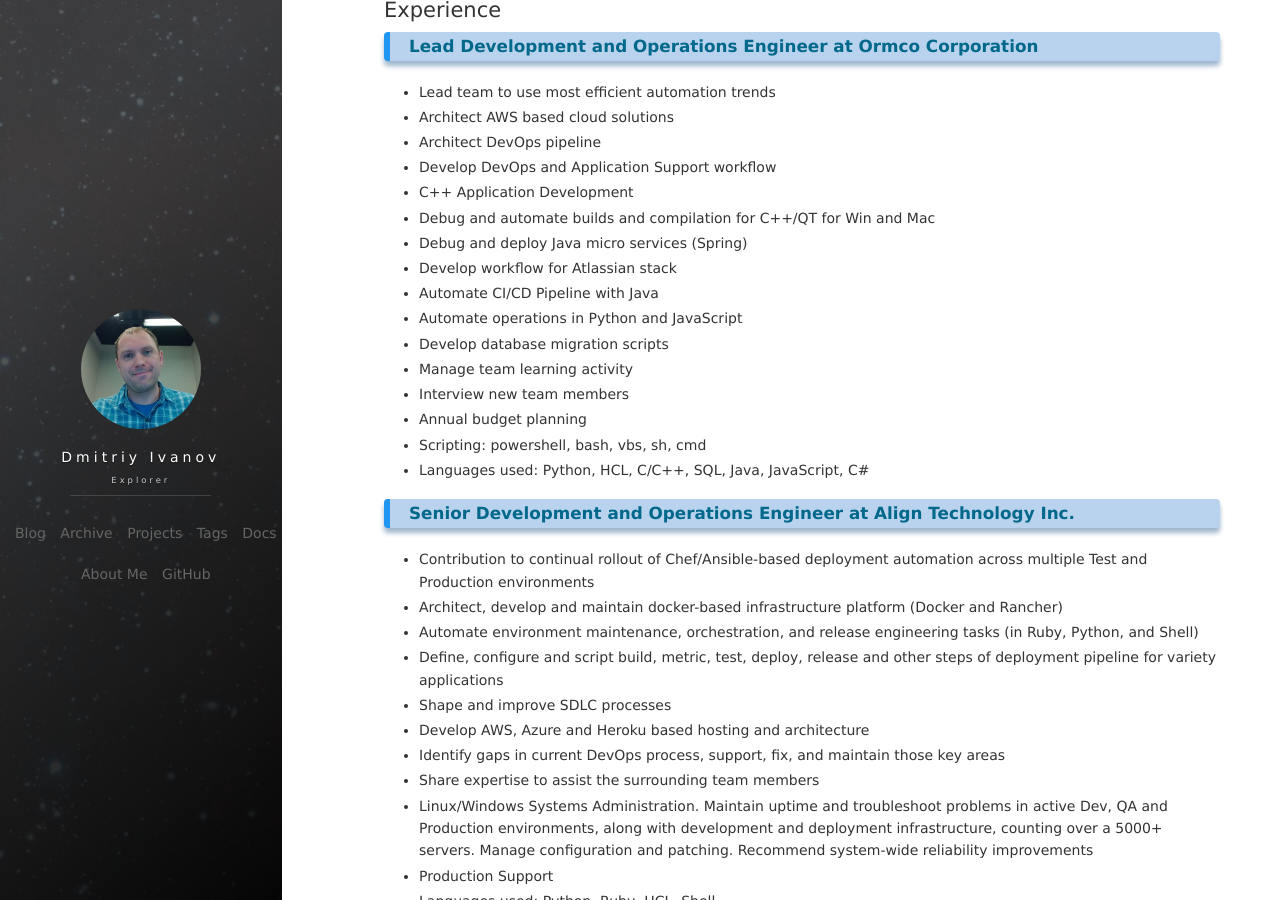
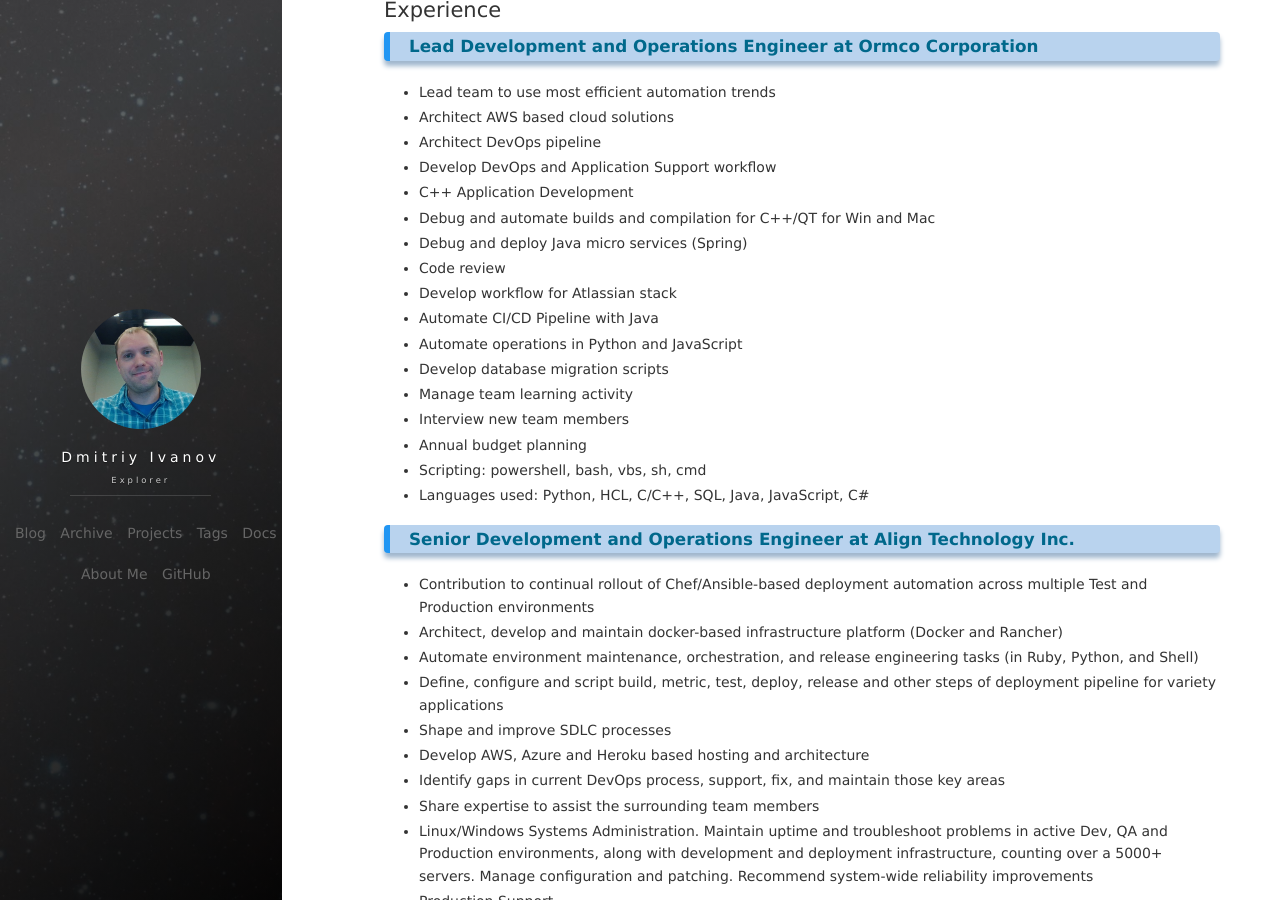
Before and after one commit to d-k-ivanov/d-k-ivanov.github.io, a Jekyll site: the page built from about.md, in a window 1280 px wide and 900 px high, scrolled down 795 px. Built offline with Jekyll 4.4.1, drawn with Linux system fonts in a browser that asks for light colours; nearby versions of some CDN libraries; comment, search, counter and statistics services are not loaded.

Commit message:
Post 2019-07-05-03:24:27

```diff
--- a/about.md
+++ b/about.md
@@ -46,6 +46,7 @@
 * C++ Application Development
 * Debug and automate builds and compilation for C++/QT for Win and Mac
 * Debug and deploy Java micro services (Spring)
+* Code review
 * Develop workflow for Atlassian stack
 * Automate CI/CD Pipeline with Java
 * Automate operations in Python and JavaScript
```
